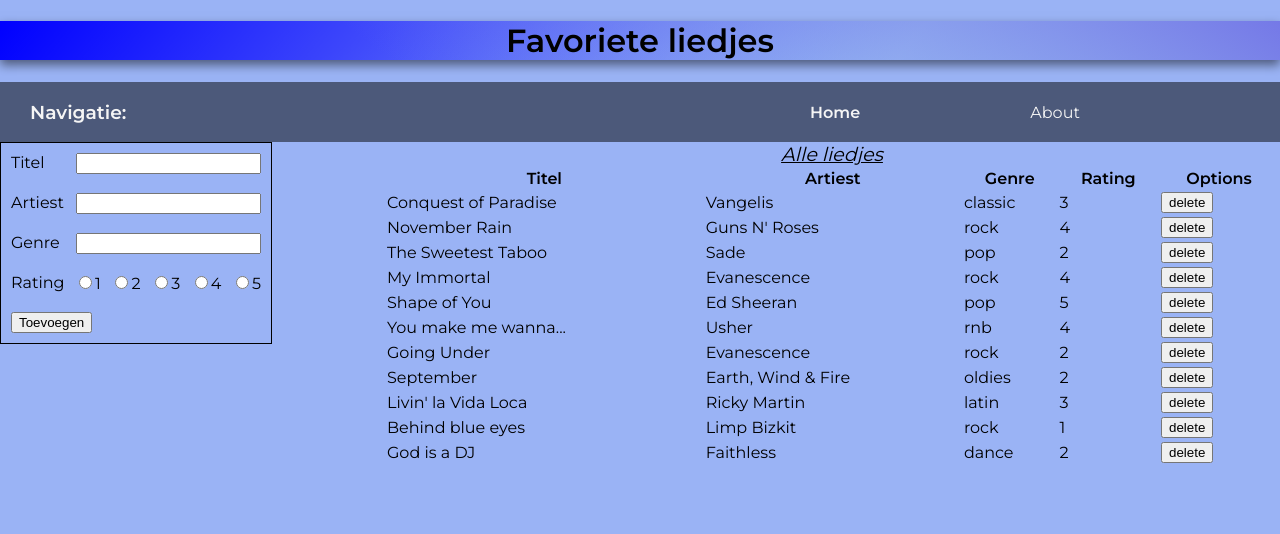
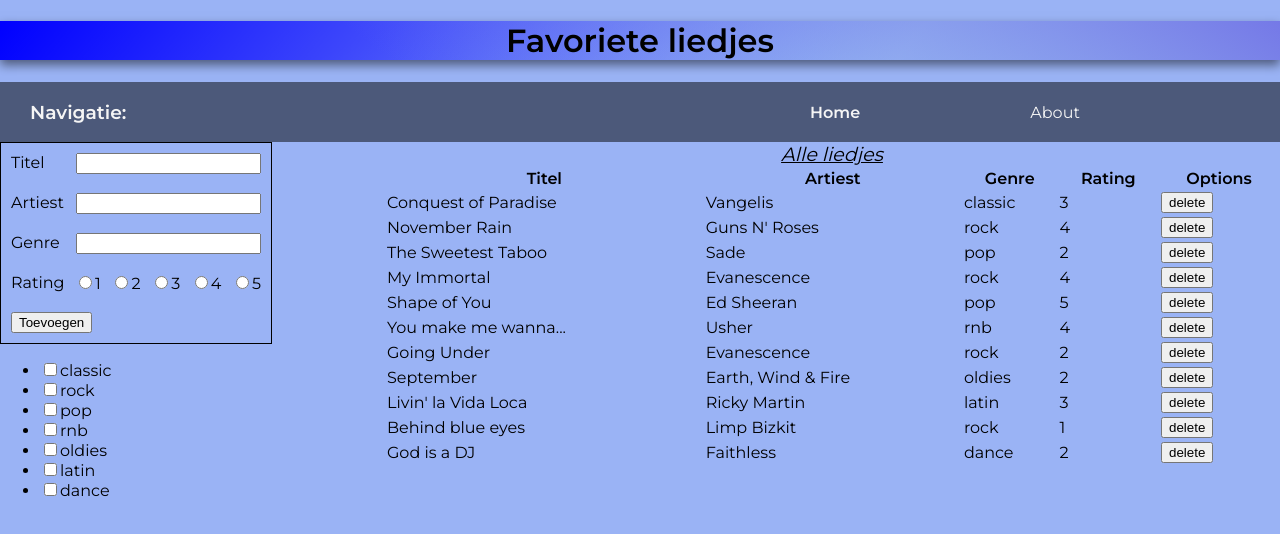
Before and after one commit to dpendjol/dominique_pendjol_lil-playlist, a React (Create React App) app: page / in a window 1280 px wide. Shown: the top 534 px of the page. Built offline with nearby package versions, Linux system fonts and the light colour scheme.

Commit message:
Got the genre filter function working

```diff
--- a/src/components/Container/index.js
+++ b/src/components/Container/index.js
@@ -1,14 +1,32 @@
 import React from 'react'
-import {useState} from 'react'
+import {useState, useEffect} from 'react'
 import InputForm from '../InputForm'
 import SongList from '../SongList'
+import {v4 as uuid} from 'uuid'
 import './container.css'
+
+import FilterForm from '../FilterForm'
 
 import mySampleData from './mySampleData'
 
 const Container = () => {
     const [songList, setSongList] = useState(mySampleData)
     const [byGenre, setByGenre] = useState(false)
+    const [allGenres, setAllGenres] = useState([])
+    const [genresTrue, setGenresTrue] = useState(0)
+
+    // Execute once on load of component filter assignment
+    useEffect(() => {
+        const uniqueGenres = getUniqueGenres(songList)
+        const arrObjGenres = []
+        uniqueGenres.forEach(genre => {
+            arrObjGenres.push({id: uuid(), genre_name: [genre], value: false})
+        })
+
+        setAllGenres(arrObjGenres)
+    },[songList])
+
+    //filter assignment
 
     const addSong = (newSong) => {
         setSongList([...songList, newSong])
@@ -26,17 +44,17 @@ const Container = () => {
 
     // CATEGORISEREN
     const getUniqueGenres = (listOfSongs) => {
-        return listOfSongs.map(song => song.genre)
+        const allGenres = listOfSongs.map(song => song.genre)
             .reduce((genres, currentValue) => {
             return genres.includes(currentValue) ? genres : [...genres, currentValue]
         }, [])
+        return allGenres
     }
 
     const getSongsByGenre = (uniqueGenres, songList) => {
         let array = [];
         uniqueGenres.forEach(genre => {
             array.push({genre_name: genre, song: songList.filter(song => song.genre.toLowerCase() === genre.toLowerCase())})
-            console.log('return filter: ', songList.filter(song => song.genre === genre))
         })
         return array
     }
@@ -51,6 +69,29 @@ const Container = () => {
                 })}
                 </div>
             )
+        } else if (genresTrue > 0) {
+            // get a list of all genres that need to be displayed
+
+            const compGenre = allGenres.reduce((trueValues, genre) => {
+                if (genre.value === true) {
+                    // for some reason the genre.genre_name is a array, therefore a destructure before a push
+                    trueValues.push(...genre.genre_name)
+                }
+                return trueValues
+            }, [])
+
+            const listToBeDisplayed = songList.reduce((list, song) => {
+                if (compGenre.includes(song.genre)) {
+                    list.push(song)
+                }
+                return list
+            },[])
+            return (
+                <div className='SongListContainer'>
+                    <SongList songList={listToBeDisplayed} options={{delete: deleteSong}}></SongList>
+                </div>
+            )
+
         } else {
             return (
                 <div className='SongListContainer'>
@@ -61,13 +102,41 @@ const Container = () => {
     }
     //  CATEGORISEREN
 
+
+    const uniqueGenres = getUniqueGenres(songList)
     const toReturn = arraySongList();
-    console.log(toReturn)
+
+
+    // filter assignment
+    const changeGenreFilter = (id, checked) => {
+        let number = 0
+        if (checked == true) {
+            number = genresTrue + 1
+        } else {
+            number = genresTrue - 1
+        }
+
+        const alterdGenres = allGenres.map(genre => {
+            if (genre.id === id) {
+                genre.value = checked
+            }
+
+
+
+            return genre
+        })
+        console.log('genresTrue', number)
+        setGenresTrue(number)
+        setAllGenres(alterdGenres)
+    }
+
+    //filter assignment
 
     return (
         <div className="Container">
             <div className='FormContainer'>
                 <InputForm addSong={addSong}></InputForm>
+                <FilterForm genres={allGenres} changeGenreFilter={changeGenreFilter} />
             </div>
             {toReturn}
         </div>
--- /dev/null
+++ b/src/components/FilterForm/index.js
@@ -0,0 +1,36 @@
+import React from 'react'
+
+const FilterForm = ({genres, changeGenreFilter}) => {
+
+    const handleChange = (e) => {
+        const id = e.target.id
+        const checked = e.target.checked
+
+        changeGenreFilter(id, checked)
+    }
+
+    const allCheckBoxes = genres.map(genre => {
+        return (
+            <li key={genre.id}>
+                <input
+                    id={genre.id}
+                    type="checkbox"
+                    name={genre.genre_name}
+                    checked={genre.value}
+                    onChange={handleChange}
+                    />
+                <label htmlFor={genre.id}>{genre.genre_name}</label>
+            </li>
+        )
+    })
+
+    return (
+        <div className="filter__container">
+            <ul>
+                {allCheckBoxes}
+            </ul>
+        </div>
+    )
+}
+
+export default FilterForm
```
